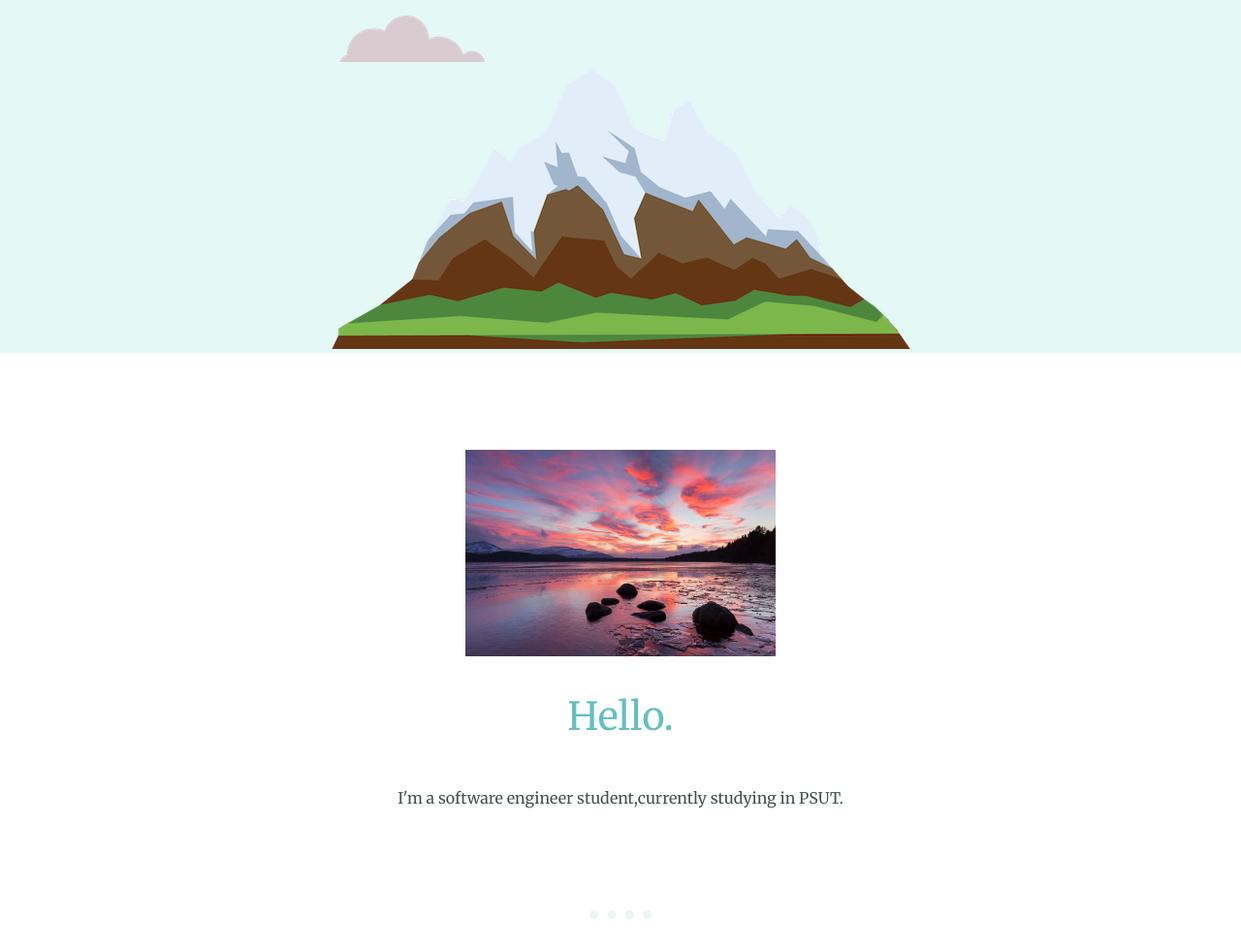
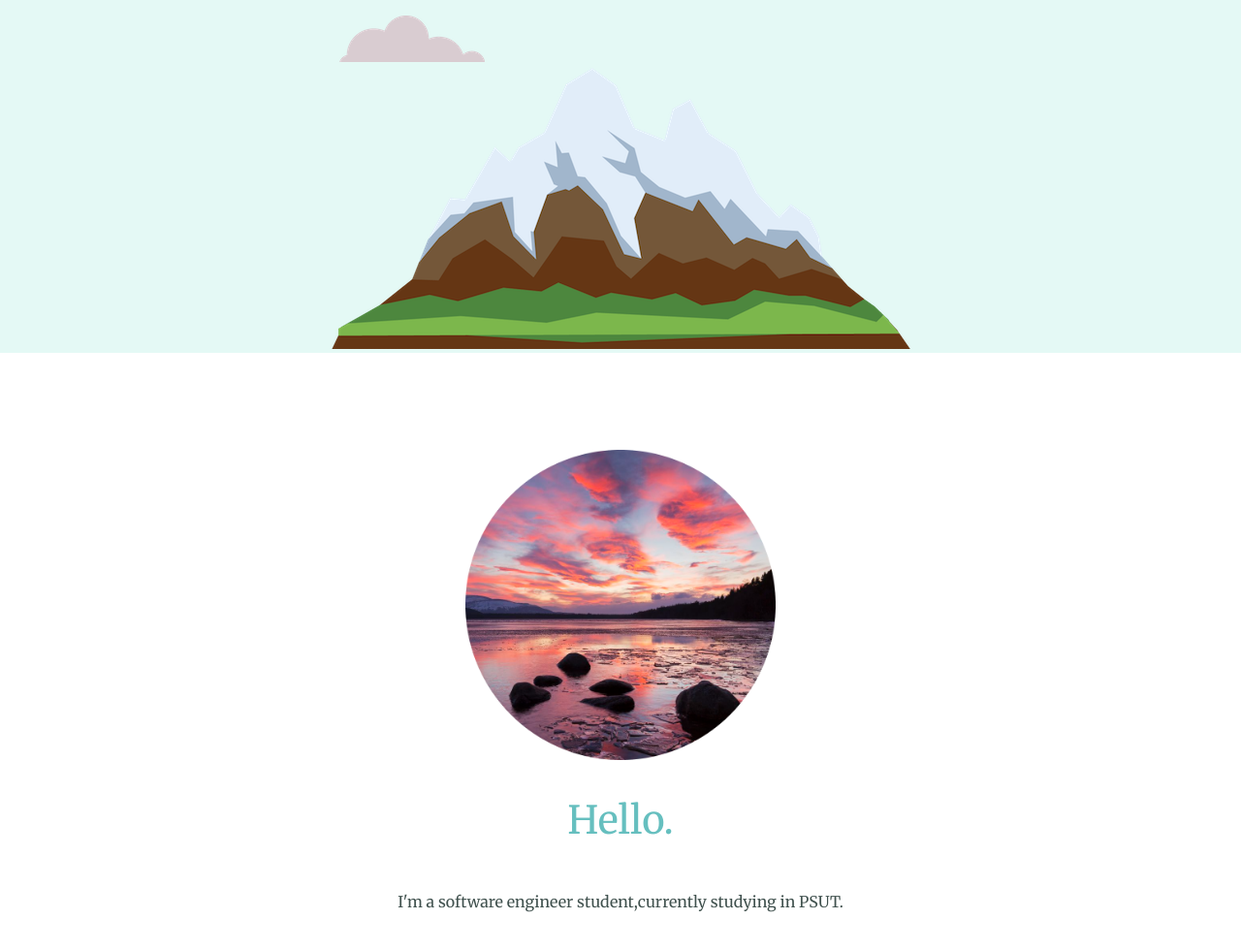
Before and after one commit to AbdelrahmanAlsadder/2nd-website, a plain HTML site: page index.html in a window 1280 px wide. Shown: the part 403-1384 px from the top of the page at 97% size. Drawn offline with Linux system fonts and the light colour scheme.

Commit message:
Update index.html

```diff
--- a/index.html
+++ b/index.html
@@ -21,7 +21,7 @@
 
       <div class="middle-container">
         <div class="profile">
-          <img class="sun"src="images/sunset.png" alt="sunset photo">
+          <img class="sun"src="images/sunset-modified.png" alt="sunset photo">
           <h2>Hello.</h2>
           <p class="intro">I'm a software engineer student,currently studying in PSUT.</p>
         </div>
```
